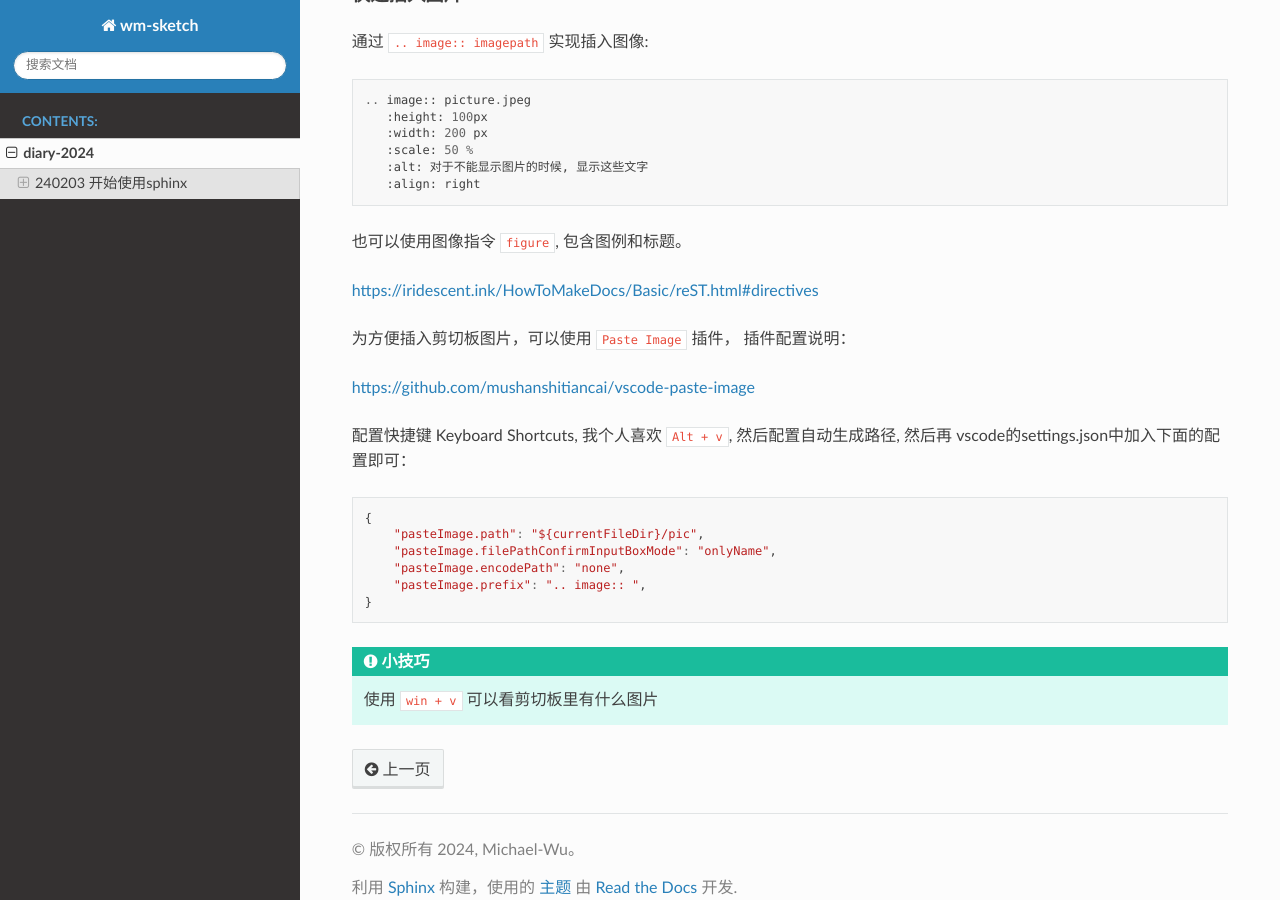
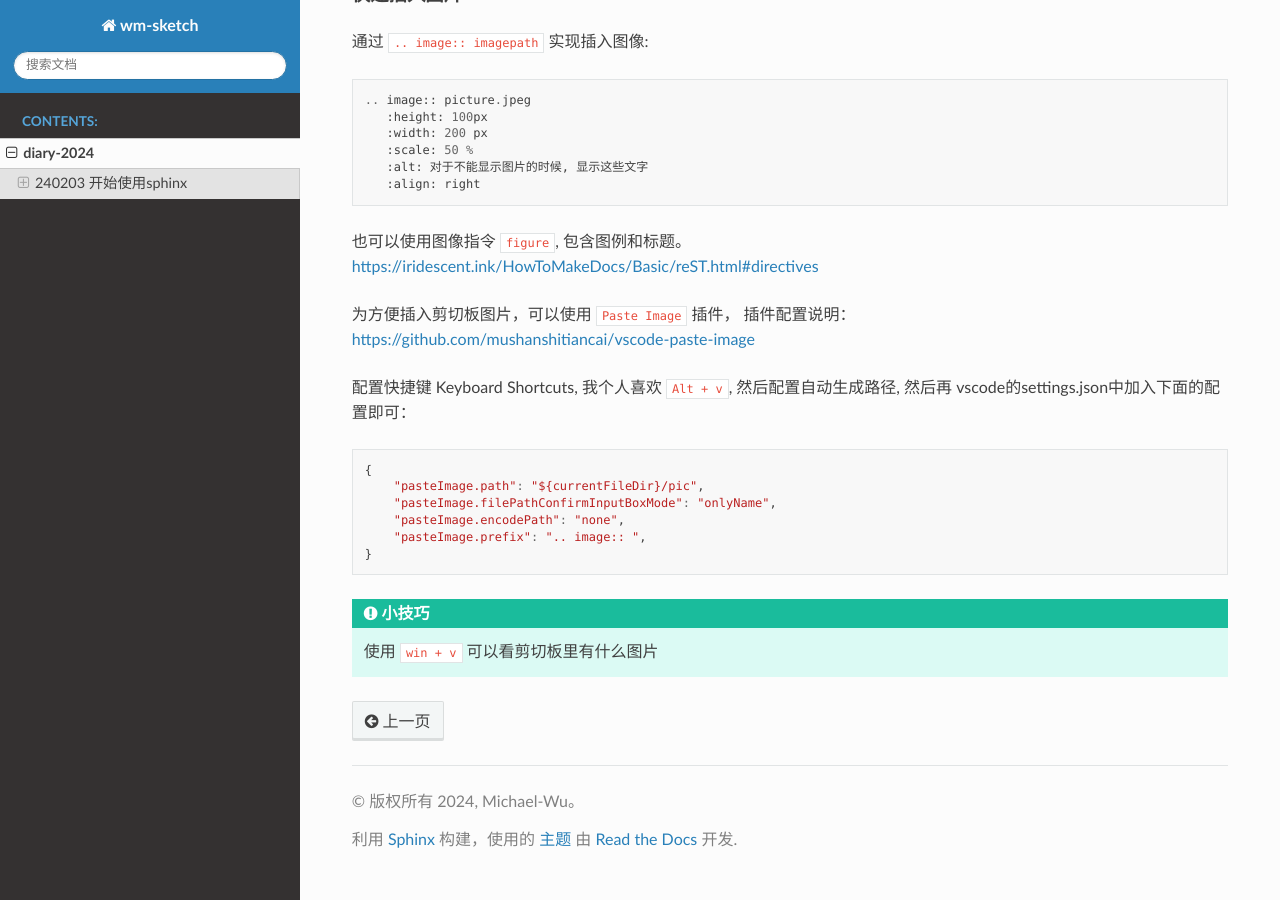
Before and after one commit to thisinnocence/sketch, a Sphinx documentation site: the page built from source/diary-2024.rst, in a window 1280 px wide and 900 px high, scrolled down 1994 px. Built offline with Sphinx 7.4.7 and the Read the Docs theme 2.0.0, drawn with Linux system fonts in a browser that asks for light colours.

Commit message:
update sphinx notes.

```diff
--- a/source/diary-2024.rst
+++ b/source/diary-2024.rst
@@ -94,13 +94,11 @@ https://tatsuyanakamori.github.io/vscode-reStructuredText/en/sec02_functions/tab
        :alt: 对于不能显示图片的时候, 显示这些文字
        :align: right
 
-也可以使用图像指令 ``figure``, 包含图例和标题。
+| 也可以使用图像指令 ``figure``, 包含图例和标题。
+| https://iridescent.ink/HowToMakeDocs/Basic/reST.html#directives
 
-https://iridescent.ink/HowToMakeDocs/Basic/reST.html#directives
-
-为方便插入剪切板图片，可以使用 ``Paste Image`` 插件， 插件配置说明：
-
-https://github.com/mushanshitiancai/vscode-paste-image
+| 为方便插入剪切板图片，可以使用 ``Paste Image`` 插件， 插件配置说明：
+| https://github.com/mushanshitiancai/vscode-paste-image
 
 配置快捷键 Keyboard Shortcuts, 我个人喜欢 ``Alt + v``, 然后配置自动生成路径, 然后再
 vscode的settings.json中加入下面的配置即可：
```
